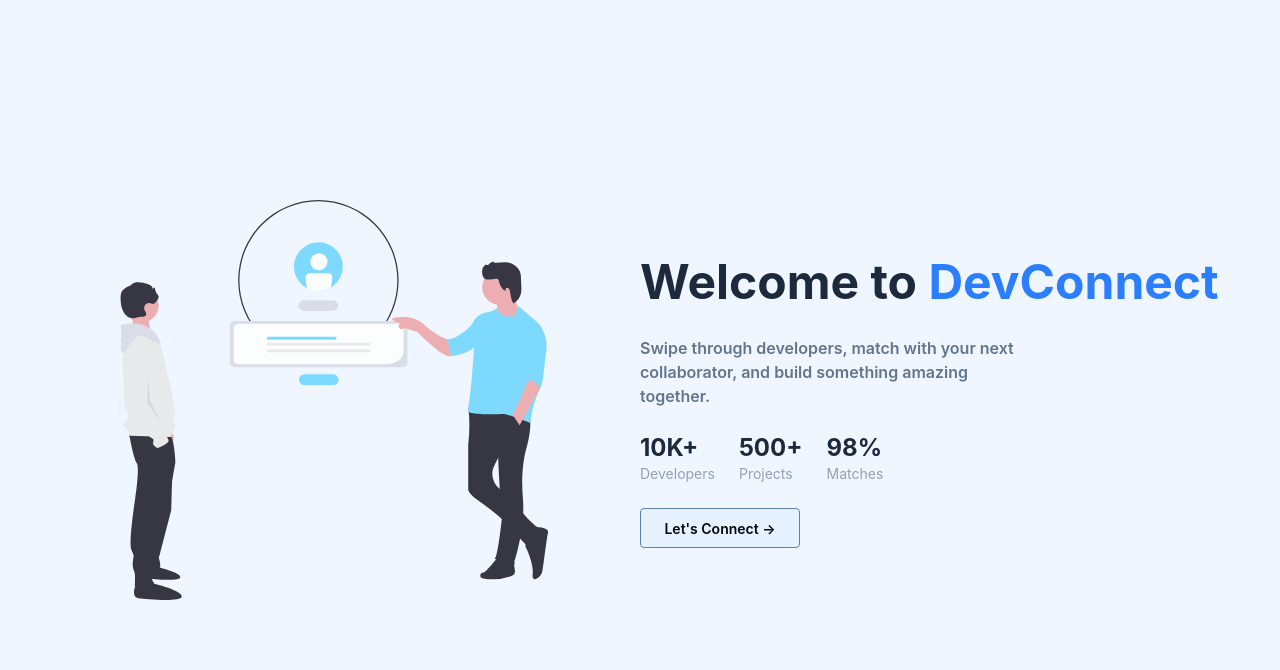
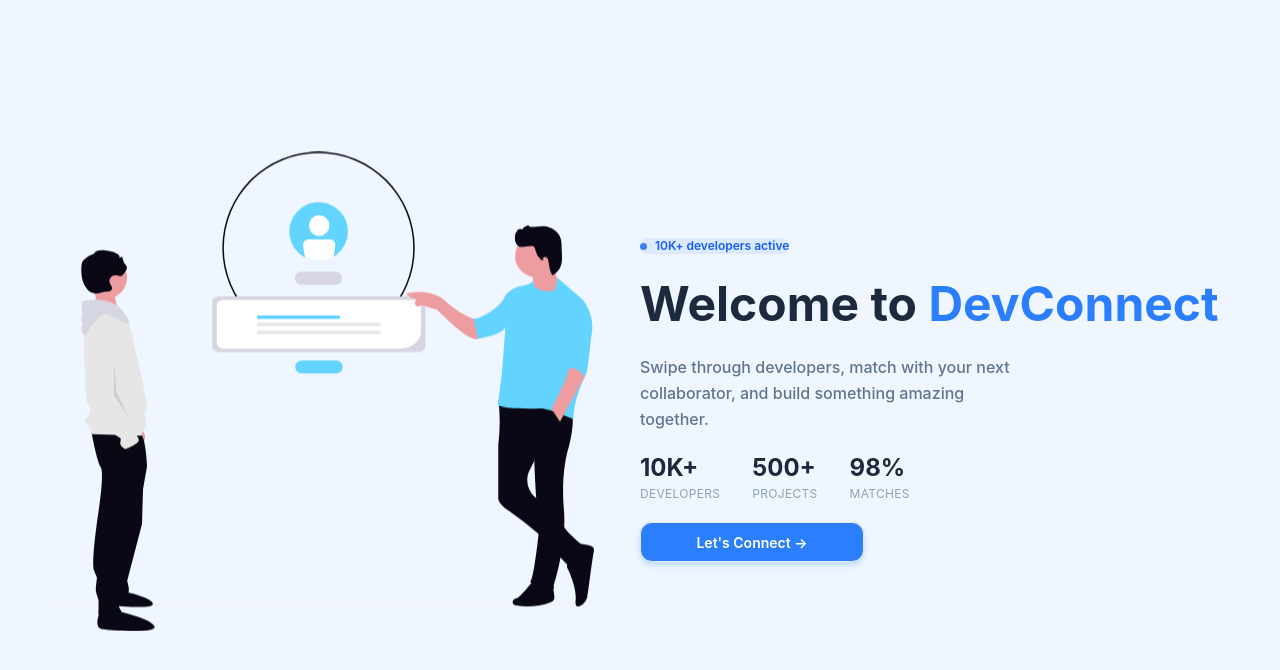
Before and after one commit to amanuniyal01/DevConnect-Frontend, a React (Vite) app: page / in a window 1280 px wide. Shown: the top 670 px of the page. Built offline with nearby package versions, Linux system fonts and the light colour scheme.

Commit message:
Fixed background image issue && Added floating image for Landing Page

```diff
--- a/src/components/Landing.jsx
+++ b/src/components/Landing.jsx
@@ -1,45 +1,47 @@
 import React from 'react'
 import { useNavigate } from 'react-router';
-// import landing from "../assets/landing.svg"
 
 function Landing() {
     const navigate = useNavigate();
 
     return (
-        <div className="md:flex items-center justify-center h-screen bg-blue-50">
+        <div className="flex flex-col md:flex-row items-center justify-center min-h-screen bg-blue-50 overflow-hidden">
 
 
-            <div className="landing h-100 md:w-1/2 flex items-center justify-center">
-
-            </div>
+            <div className="landing w-full h-64 sm:h-80 md:h-120 md:w-1/2 flex items-center justify-center" />
 
 
-            <div className="md:w-1/2 flex flex-col gap-6 mx-auto ">
+            <div className="w-full md:w-1/2 flex flex-col items-center md:items-start gap-5 px-8 pb-12 md:py-0 md:pr-16">
 
+                <div className="inline-flex items-center gap-2 bg-blue-100 text-blue-600 text-xs font-semibold px-3 py-1.5 rounded-full">
+                    <span className="pulse-dot" />
+                    10K+ developers active
+                </div>
 
-                <h1 className="text-5xl font-bold text-slate-800  leading-tight">
+                <h1 className="text-4xl sm:text-5xl font-bold text-slate-800 leading-tight text-center md:text-left">
                     Welcome to <span className="text-blue-500">DevConnect</span>
                 </h1>
 
-                <p className="text-slate-500 font-semibold max-w-sm">
+                <p className="text-slate-500 font-medium max-w-sm leading-relaxed text-center md:text-left">
                     Swipe through developers, match with your next collaborator, and build something amazing together.
                 </p>
 
-                <div className="flex gap-6">
+                <div className="flex gap-8">
                     {[["10K+", "Developers"], ["500+", "Projects"], ["98%", "Matches"]].map(([num, label]) => (
-                        <div key={label}>
+                        <div key={label} className="text-center md:text-left">
                             <div className="text-2xl font-bold text-slate-800">{num}</div>
-                            <div className="text-slate-400 text-sm">{label}</div>
+                            <div className="text-slate-400 text-xs uppercase tracking-wide mt-0.5">{label}</div>
                         </div>
                     ))}
                 </div>
 
                 <button
                     onClick={() => navigate("/app")}
-                    className="btn hover:bg-blue-400 bg-blue-300/10 btn-primary max-w-40 gap-2"
+                    className="btn bg-blue-500 hover:bg-blue-600 text-white w-56 rounded-xl shadow-md shadow-blue-200"
                 >
                     Let's Connect →
                 </button>
+
             </div>
         </div>
     )
--- a/src/index.css
+++ b/src/index.css
@@ -1,15 +1,34 @@
 * {
     padding: 0;
-}
-.landing{
-    background: url("./assets/landing.svg");
-    opacity:80%;
-    background-repeat: no-repeat;
-    background-position:center;
-    background-size:contain;
-
 }
 
 @import "tailwindcss";
 @import "/node_modules/daisyui/themes.css";
-@import "daisyui/daisyui.css"
+@import "daisyui/daisyui.css";
+
+.landing {
+    background: url("./assets/landing.svg");
+    background-repeat: no-repeat;
+    background-position: center;
+    background-size: contain;
+    animation: float 4s ease-in-out infinite;
+}
+
+@keyframes float {
+    0%, 100% { transform: translateY(0px); }
+    50%       { transform: translateY(-10px); }
+}
+
+.pulse-dot {
+    display: inline-block;
+    width: 7px;
+    height: 7px;
+    background-color: #3b82f6;
+    border-radius: 50%;
+    animation: pulse 1.8s ease-in-out infinite;
+}
+
+@keyframes pulse {
+    0%, 100% { opacity: 1; transform: scale(1); }
+    50%       { opacity: 0.4; transform: scale(0.7); }
+}
```
